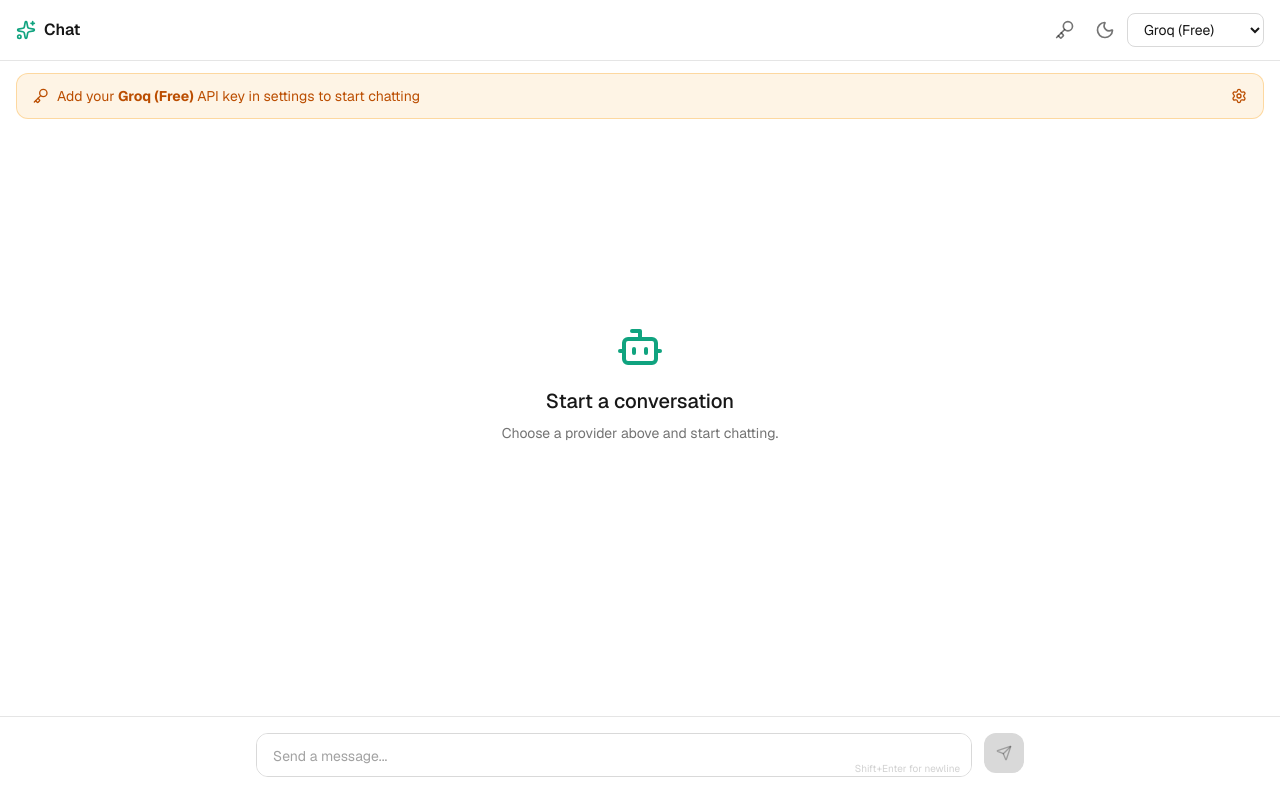
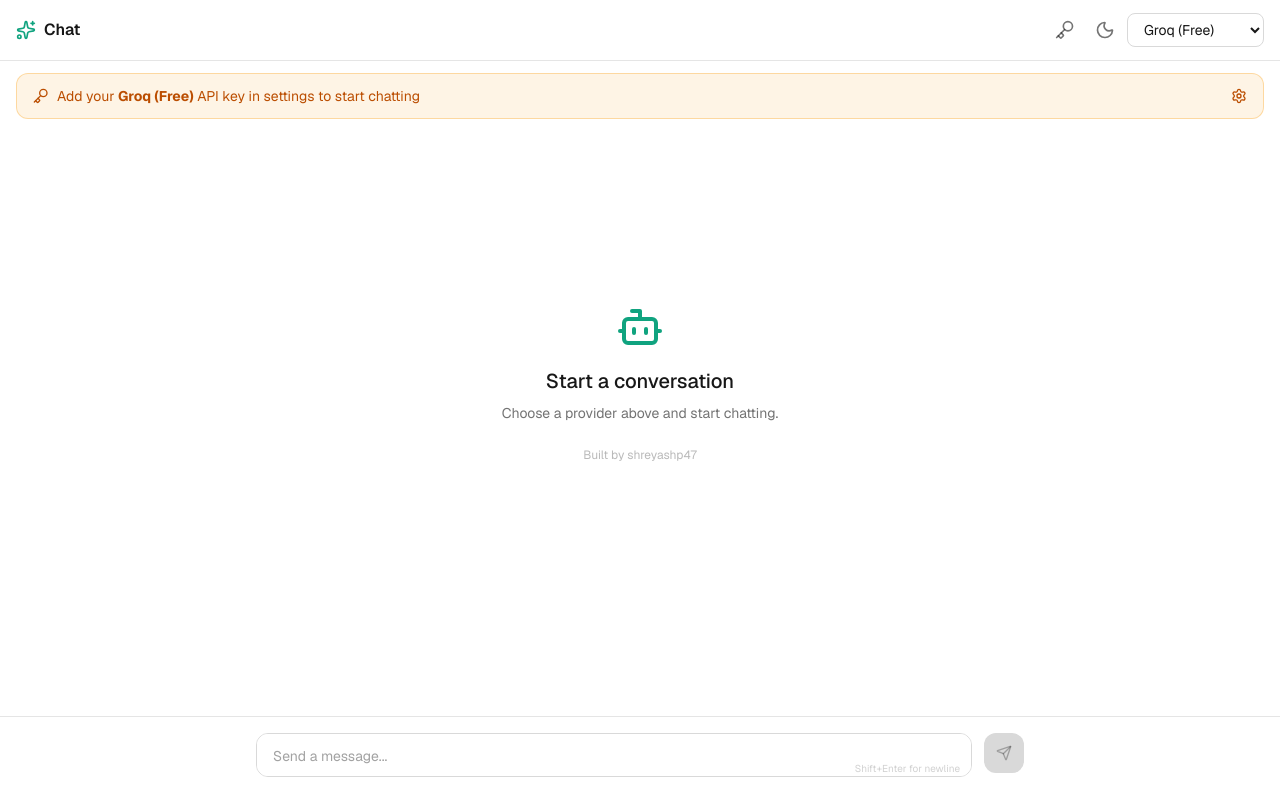
Before and after one commit to shreyashp47/chatgpt-analysis, a Next.js app: page / in a window 1280 px wide. Built offline with nearby package versions, Linux system fonts and the light colour scheme.

Commit message:
Add dev credit link on welcome screen

```diff
--- a/src/components/chat/ChatWindow.tsx
+++ b/src/components/chat/ChatWindow.tsx
@@ -54,6 +54,14 @@ export function ChatWindow({ conversation, streaming, onRegenerate }: ChatWindow
             <p className="text-sm text-[var(--foreground)] opacity-60 max-w-md">
               Choose a provider above and start chatting.
             </p>
+            <a
+              href="https://github.com/shreyashp47/shreyashp47.github.io"
+              target="_blank"
+              rel="noopener noreferrer"
+              className="text-xs text-[var(--foreground)]/30 hover:text-[var(--accent)] transition-colors mt-6"
+            >
+              Built by shreyashp47
+            </a>
           </div>
         )}
 
```
